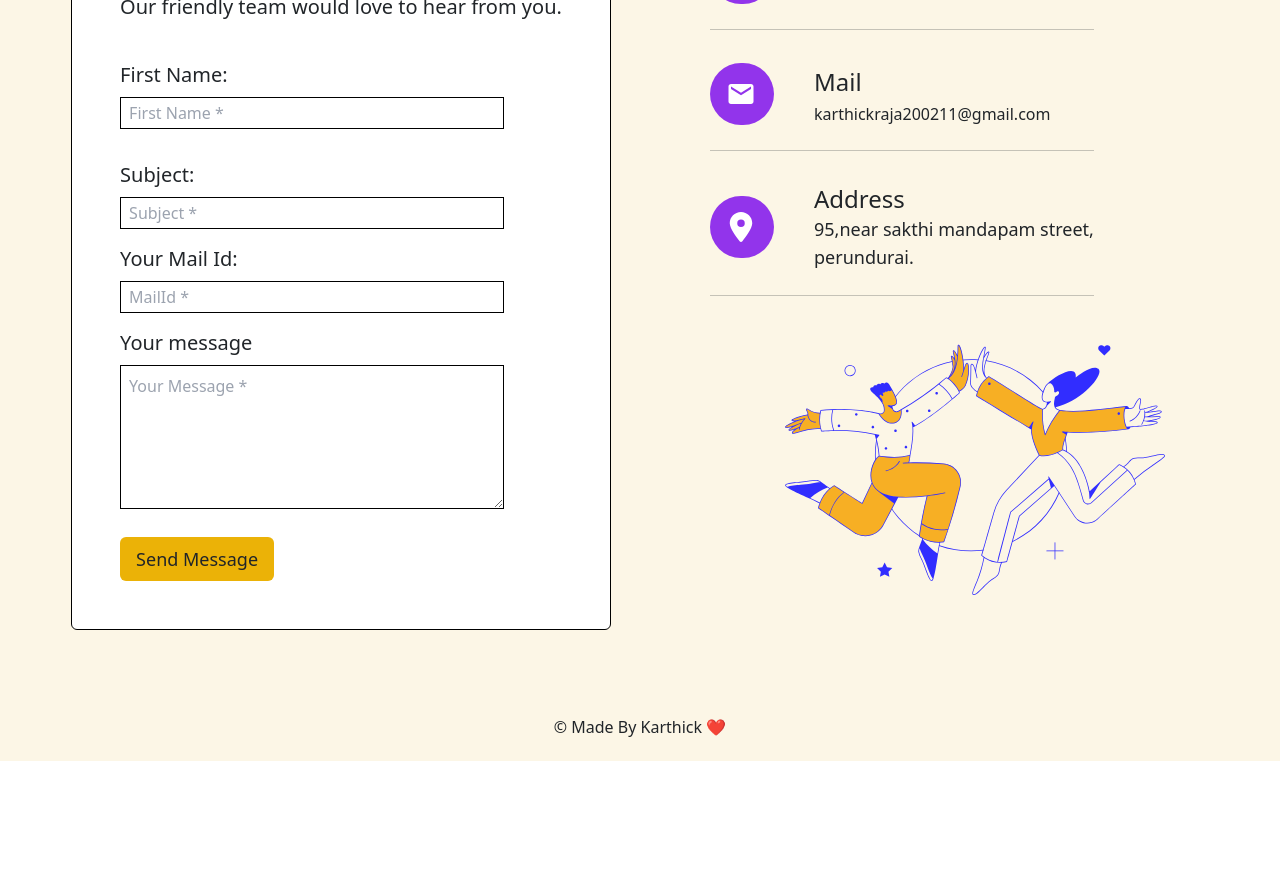
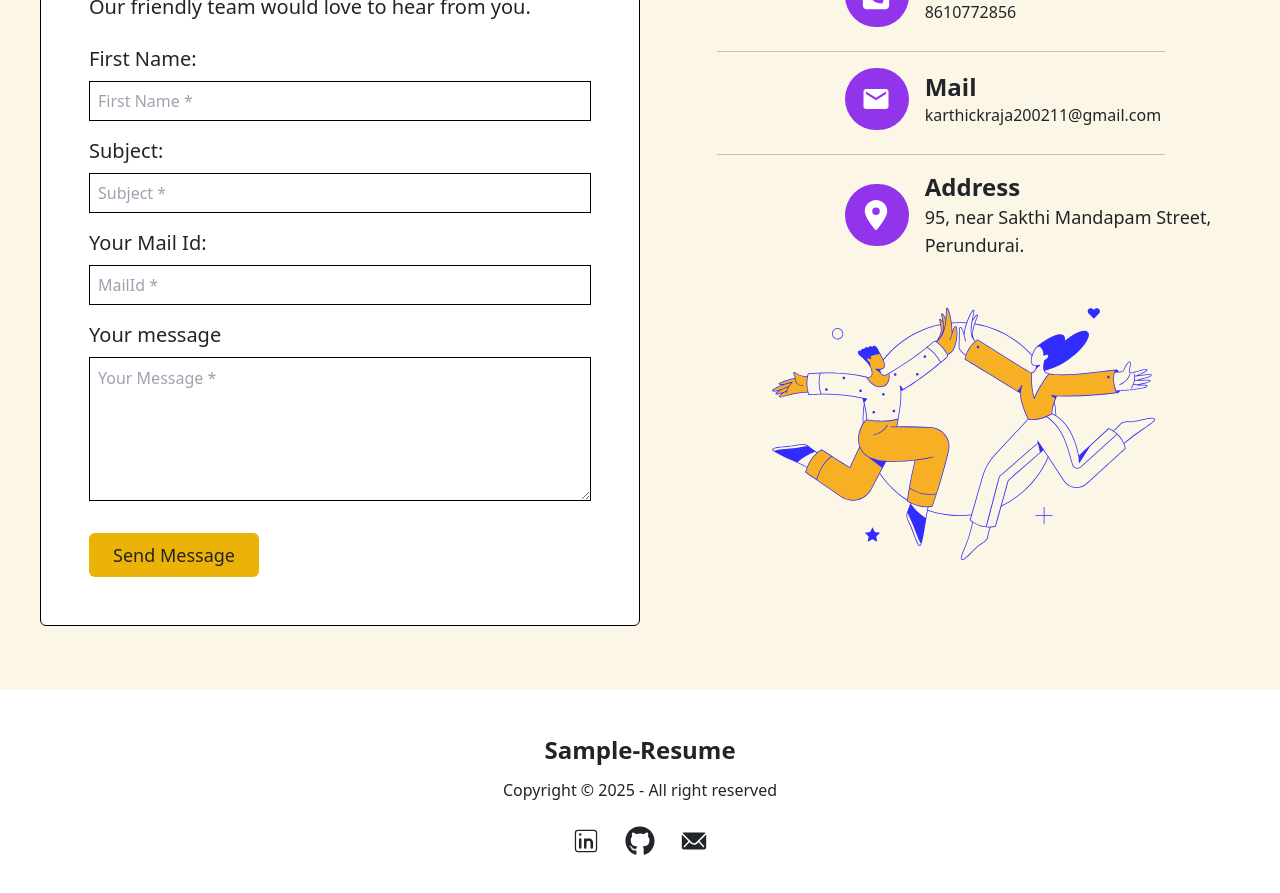
Before and after one commit to Karthick-m007/Sample-Resume, a React (Create React App) app: page /Contact in a window 1280 px wide. Shown: the part 3600-4493 px from the top of the page. Before the commit the page ends 4361 px from the top, so only its background shows below. Built offline with nearby package versions, Linux system fonts and the light colour scheme.

Commit message:
some change

```diff
--- a/src/components/Contact.js
+++ b/src/components/Contact.js
@@ -66,123 +66,126 @@ export default function Contact() {
     };
 
     return (
-        <div className='bg-shade-yellow scroll-mt-24' id='contact'>
+        <div className="bg-shade-yellow scroll-mt-24" id="contact">
             <div className="relative w-full">
                 <span className="mt-16 lg:mt-12 mb-5 bg-white text-purple-600 border-2 border-purple-500 px-3 py-1 text-sm font-semibold rotate-[-30deg] absolute -top-5 left-5 shadow-md">
                     Contact.
                 </span>
             </div>
 
-            <h1 className='flex justify-center pt-24 pb-3 text-3xl font-bold'>Let's Discuss Project</h1>
+            <h1 className="flex justify-center pt-24 pb-3 text-3xl font-bold">Let's Discuss Project</h1>
 
-            <div className='p-3 lg:ms-5 lg:grid grid-cols-2 gap-2'>
+            <div className="p-3 ms-4 sm:ms-3 lg:ms-5 grid grid-cols-1 lg:grid-cols-2 gap-6">
                 {/* Contact Form */}
-                <div className='p-5 lg:w-100 border border-black lg:py-10 lg:px-24 mx-auto rounded bg-white mb-5'>
-                    <h2 className='my-4 text-3xl font-bold'>Get in touch</h2>
-                    <p className='py-2 text-xl'>Our friendly team would love to hear from you.</p>
+                <div className="p-5 w-full sm:w-[90%] md:w-[80%] lg:w-full border border-black lg:py-10 lg:px-24 mx-auto rounded bg-white mb-5">
+                    <h2 className="my-4 text-3xl font-bold">Get in touch</h2>
+                    <p className="py-2 text-xl">Our friendly team would love to hear from you.</p>
 
                     <form ref={form} onSubmit={handleSubmit}>
-                        <div className='lg:grid grid-cols-2 w-96 my-3'>
-                            <span className='flex flex-column my-3'>
-                                <label className='mb-2 text-xl'>First Name:</label>
+
+                            <div className="flex flex-col my-3">
+                                <label className="mb-2 text-xl">First Name:</label>
                                 <input
-                                    name='firstName'
+                                    name="firstName"
                                     value={formData.firstName}
                                     onChange={handleChange}
-                                    className='border border-black w-64 lg:w-96 h-8 p-2'
-                                    placeholder='First Name *'
+                                    className="border border-black w-full h-10 p-2"
+                                    placeholder="First Name *"
                                 />
-                                {errors.firstName && <p className='text-red-500 text-sm'>{errors.firstName}</p>}
-                            </span>
+                                {errors.firstName && <p className="text-red-500 text-sm">{errors.firstName}</p>}
+                            </div>
 
 
+                        <div className="flex flex-col my-3">
+                            <label className="mb-2 text-xl">Subject:</label>
+                            <input
+                                name="subject"
+                                value={formData.subject}
+                                onChange={handleChange}
+                                className="border border-black w-full h-10 p-2"
+                                placeholder="Subject *"
+                            />
+                            {errors.subject && <p className="text-red-500 text-sm">{errors.subject}</p>}
                         </div>
 
-                        <span className='flex flex-column my-3'>
-                            <label className='mb-2 text-xl'>Subject:</label>
+                        <div className="flex flex-col my-3">
+                            <label className="mb-2 text-xl">Your Mail Id:</label>
                             <input
-                                name='subject'
-                                value={formData.subject}
-                                onChange={handleChange}
-                                className='border border-black w-64 lg:w-96 h-8 p-2'
-                                placeholder='Subject *'
-                            />
-                            {errors.subject && <p className='text-red-500 text-sm'>{errors.subject}</p>}
-                        </span>
-
-                        <span className='flex flex-column my-3'>
-                            <label className='mb-2 text-xl'>Your Mail Id:</label>
-                            <input
-                                name='mailId'
+                                name="mailId"
                                 value={formData.mailId}
                                 onChange={handleChange}
-                                className='border border-black w-64 lg:w-96 h-8 p-2'
-                                placeholder='MailId *'
+                                className="border border-black w-full h-10 p-2"
+                                placeholder="MailId *"
                             />
-                            {errors.mailId && <p className='text-red-500 text-sm'>{errors.mailId}</p>}
-                        </span>
+                            {errors.mailId && <p className="text-red-500 text-sm">{errors.mailId}</p>}
+                        </div>
 
-                        <span className='flex flex-column my-3'>
-                            <label className='mb-2 text-xl'>Your message</label>
+                        <div className="flex flex-col my-3">
+                            <label className="mb-2 text-xl">Your message</label>
                             <textarea
-                                name='message'
+                                name="message"
                                 value={formData.message}
                                 onChange={handleChange}
-                                className='border border-black w-64 lg:w-96 h-36 p-2'
-                                placeholder='Your Message *'
+                                className="border border-black w-full h-36 p-2"
+                                placeholder="Your Message *"
                             />
-                            {errors.message && <p className='text-red-500 text-sm'>{errors.message}</p>}
-                        </span>
+                            {errors.message && <p className="text-red-500 text-sm">{errors.message}</p>}
+                        </div>
 
-                        <button type='submit' className='lg:mt-3 text-lg bg-shade-yellow-1 p-2 px-3 rounded'>
+                        <button type="submit" className="mt-3 text-lg bg-shade-yellow-1 p-2 px-4 rounded">
                             Send Message
                         </button>
                     </form>
                 </div>
 
                 {/* Contact Info */}
-                <div className='lg:ms-8 lg:my-auto'>
-                    <div className='grid grid-cols-2 ms-4 lg:ms-32 w-20 mb-4'>
-                        <div className='my-auto text-3xl rounded-full bg-violet1 text-white p-3 w-16'>
+                <div className="lg:ms-8 lg:my-auto sm:ms-8 mx-auto md:ms-8 md:mx-auto">
+                    {/* Phone */}
+                    <div className="grid grid-cols-[auto,1fr] items-center gap-x-4 sm:ms-8 lg:ms-32 mb-4">
+                        <div className="text-3xl rounded-full bg-violet1 text-white p-3 w-16">
                             <FaSquarePhone />
                         </div>
-                        <div className='ms-16 my-2'>
-                            <h3 className='leading-10 text-2xl'>Phone</h3>
+                        <div>
+                            <h3 className="text-xl sm:text-2xl font-semibold">Phone</h3>
                             <p>8610772856</p>
                         </div>
-                        <hr className='w-80 lg:w-96 mt-3' />
                     </div>
+                    <hr className="w-full max-w-md my-3" />
 
-                    <div className='grid grid-cols-2 ms-4 lg:ms-32 w-20 mb-4'>
-                        <div className='my-auto text-3xl rounded-full bg-violet1 text-white p-3 w-16'>
+                    {/* Mail */}
+                    <div className="grid grid-cols-[auto,1fr] items-center gap-x-4 sm:ms-8 lg:ms-32 mb-4">
+                        <div className="text-3xl rounded-full bg-violet1 text-white p-3 w-16">
                             <MdLocalPostOffice />
                         </div>
-                        <div className='ms-16 my-2'>
-                            <h3 className='leading-10 text-2xl'>Mail</h3>
+                        <div>
+                            <h3 className="text-xl sm:text-2xl font-semibold">Mail</h3>
                             <p>karthickraja200211@gmail.com</p>
                         </div>
-                        <hr className='w-80 lg:w-96 mt-3' />
                     </div>
+                    <hr className="w-full max-w-md my-3" />
 
-                    <div className='grid grid-cols-2 ms-4 lg:ms-32 w-20 mb-4'>
-                        <div className='my-auto text-3xl rounded-full bg-violet1 text-white p-3 w-16'>
+                    {/* Address */}
+                    <div className="grid grid-cols-[auto,1fr] items-center gap-x-4 sm:ms-8 lg:ms-32 mb-4">
+                        <div className="text-3xl rounded-full bg-violet1 text-white p-3 w-16">
                             <FaLocationDot />
                         </div>
-                        <div className='ms-16 my-2'>
-                            <h3 className='leading-10 text-xl lg:text-2xl'>Address</h3>
-                            <p className='w-52 text-lg lg:w-72'>
-                               95,near sakthi mandapam street,
-                               perundurai.
+                        <div>
+                            <h3 className="text-xl sm:text-2xl font-semibold">Address</h3>
+                            <p className="w-full max-w-xs text-lg">
+                                95, near Sakthi Mandapam Street,<br />
+                                Perundurai.
                             </p>
-                        </div>
-                        <hr className='w-80 lg:w-96 mt-3' />
-                    </div>
-
-                    <img src={contactimg} alt='' className='mt-5 mx-auto' />
                         </div>
                     </div>
 
-            <h2 className='flex justify-center py-6'>&copy; Made By Karthick ❤️</h2>
+                    <img src={contactimg} alt="" className="mt-5 mx-auto w-full max-w-xs lg:max-w-sm" />
                 </div>
+            </div>
+        </div>
+
+
+
+
+
     );
 }
--- /dev/null
+++ b/src/components/Footer.js
@@ -0,0 +1,38 @@
+import React from 'react'
+import { CiLinkedin } from "react-icons/ci";
+import { FaGithub } from "react-icons/fa";
+import { IoIosMail } from "react-icons/io";
+
+
+
+
+export const Footer = () => {
+  return (
+    <div>
+      <footer className="footer footer-horizontal footer-center text-primary-content p-10">
+        <aside className=' flex flex-col items-center'>
+
+          <p className="font-bold text-2xl leading-10">
+           Sample-Resume
+          </p>
+          <p className='my-2'>Copyright © {new Date().getFullYear()} - All right reserved</p>
+        </aside>
+        <nav>
+          <div className="flex justify-center mt-3 gap-4">
+            <a className='text-3xl' href='https://www.linkedin.com/in/m-karthick-b18914245/'>
+              <CiLinkedin />
+            </a>
+            <a href='https://github.com/Karthick-m007' className='text-3xl'>
+
+              <FaGithub />
+            </a>
+            <a className='text-3xl'>
+              <IoIosMail />
+
+            </a>
+          </div>
+        </nav>
+      </footer>
+    </div>
+  )
+}
--- a/src/index.js
+++ b/src/index.js
@@ -4,12 +4,14 @@ import './index.css';
 import Navbar from './components/Navbar';
 
 import { BrowserRouter } from 'react-router-dom';
+import { Footer } from './components/Footer';
 const root = ReactDOM.createRoot(document.getElementById('root'));
 root.render(
     <div>
 
         <BrowserRouter>
             <Navbar />
+            <Footer/>
         </BrowserRouter>
     </div>
 
```
Also changed, not shown: src/App.js (+12 -2 lines), src/components/Latestproject.js (+3 -10 lines), src/components/Skills.js (+1 -7 lines). Lines whose indentation alone changed are shown as unchanged.
